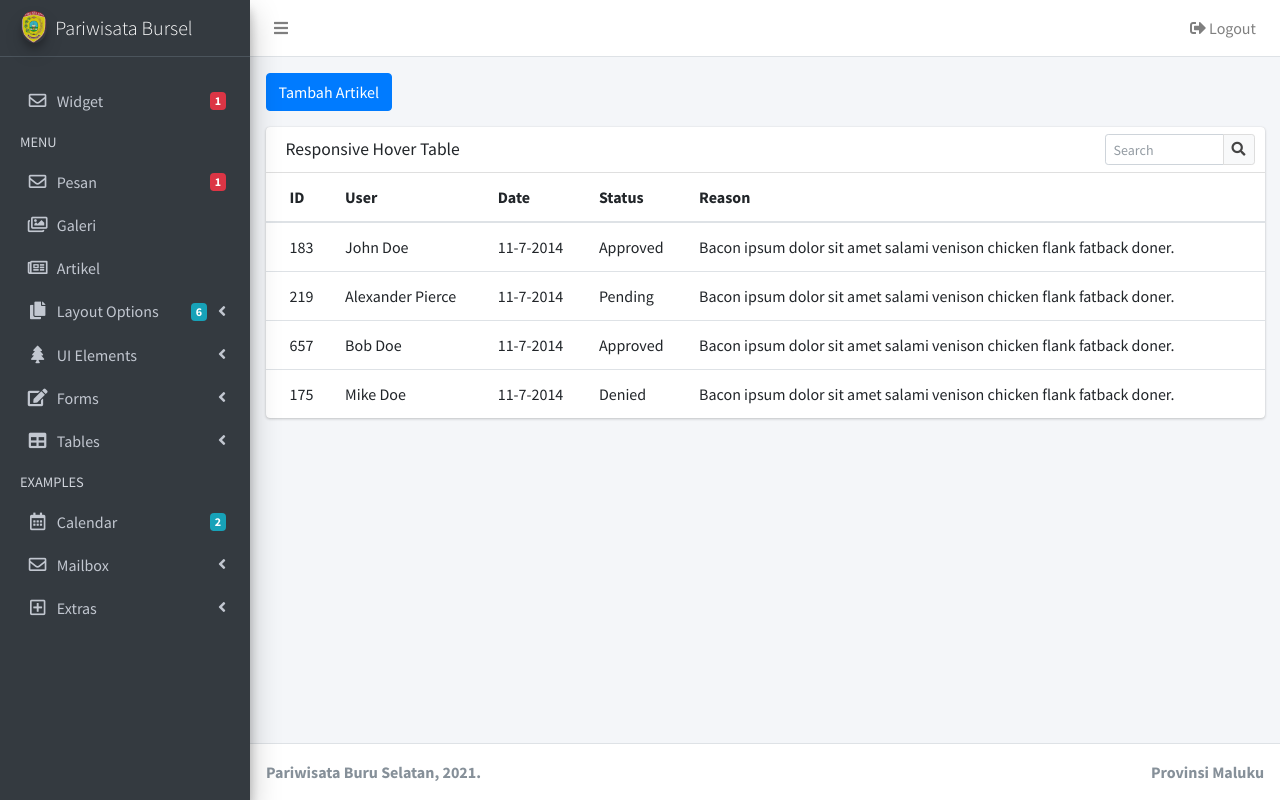
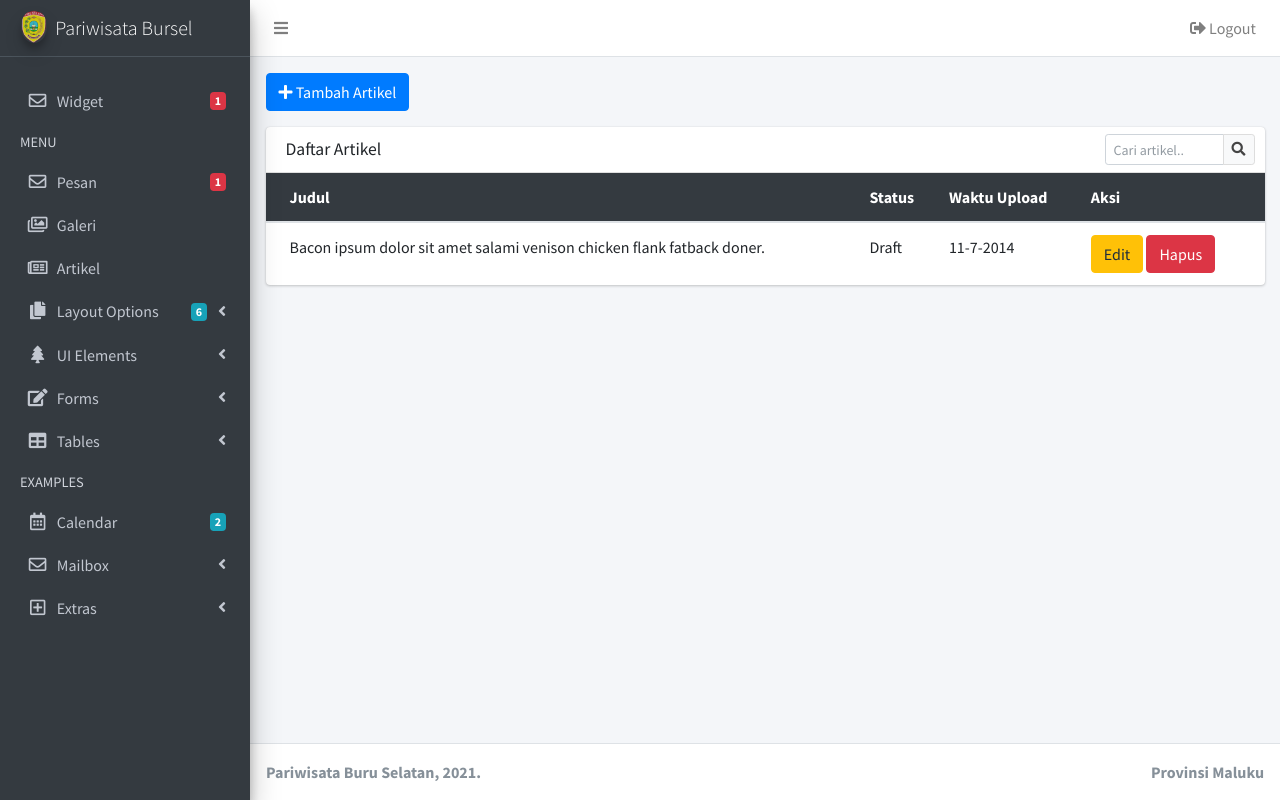
Before and after one commit to ianfleon/pariwisata-bursel, a PHP site: page /pariwisata-bursel/admin/artikel.php in a window 1280 px wide. Run offline with PHP 8.4, Linux system fonts and the light colour scheme; some libraries are stand-ins or nearby versions.

Commit message:
fixed tampilan

```diff
--- a/admin/artikel/list-artikel.php
+++ b/admin/artikel/list-artikel.php
@@ -1,14 +1,16 @@
-<a href="artikel.php?view=tambah-artikel" class="btn btn-primary mb-3">Tambah Artikel</a>
+<!-- Tombol Tambah Artikel -->
+<a href="artikel.php?view=form-post" class="btn btn-primary mb-3"><i class="fas fa-plus"></i> Tambah Artikel</a>
+
+<!-- Tabel List Artikel -->
 <div class="row">
     <div class="col-12">
         <div class="card">
+
             <div class="card-header">
-                <h3 class="card-title">Responsive Hover Table</h3>
-
+                <h3 class="card-title">Daftar Artikel</h3>
                 <div class="card-tools">
                     <div class="input-group input-group-sm" style="width: 150px;">
-                    <input type="text" name="table_search" class="form-control float-right" placeholder="Search">
-
+                        <input type="text" name="table_search" class="form-control float-right" placeholder="Cari artikel..">
                         <div class="input-group-append">
                         <button type="submit" class="btn btn-default">
                             <i class="fas fa-search"></i>
@@ -18,50 +20,32 @@
                 </div>
             </div>
             <!-- /.card-header -->
+
             <div class="card-body table-responsive p-0">
                 <table class="table table-hover text-nowrap">
-                  <thead>
+                    <thead class="bg-dark">
                         <tr>
-                      <th>ID</th>
-                      <th>User</th>
-                      <th>Date</th>
+                            <th>Judul</th>
                             <th>Status</th>
-                      <th>Reason</th>
+                            <th>Waktu Upload</th>
+                            <th>Aksi</th>
                         </tr>
                     </thead>
                     <tbody>
                         <tr>
-                      <td>183</td>
-                      <td>John Doe</td>
+                            <td>Bacon ipsum dolor sit amet salami venison chicken flank fatback doner.</td>
+                            <td>Draft</td>
                             <td>11-7-2014</td>
-                      <td><span class="tag tag-success">Approved</span></td>
-                      <td>Bacon ipsum dolor sit amet salami venison chicken flank fatback doner.</td>
-                    </tr>
-                    <tr>
-                      <td>219</td>
-                      <td>Alexander Pierce</td>
-                      <td>11-7-2014</td>
-                      <td><span class="tag tag-warning">Pending</span></td>
-                      <td>Bacon ipsum dolor sit amet salami venison chicken flank fatback doner.</td>
-                    </tr>
-                    <tr>
-                      <td>657</td>
-                      <td>Bob Doe</td>
-                      <td>11-7-2014</td>
-                      <td><span class="tag tag-primary">Approved</span></td>
-                      <td>Bacon ipsum dolor sit amet salami venison chicken flank fatback doner.</td>
-                    </tr>
-                    <tr>
-                      <td>175</td>
-                      <td>Mike Doe</td>
-                      <td>11-7-2014</td>
-                      <td><span class="tag tag-danger">Denied</span></td>
-                      <td>Bacon ipsum dolor sit amet salami venison chicken flank fatback doner.</td>
+                            <td>
+                                <a href="#" class="btn btn-warning">Edit</a>
+                                <a href="#" class="btn btn-danger">Hapus</a>
+                            </td>
                         </tr>
                   </tbody>
                 </table>
             </div>
             <!-- /.card-body -->
+
         </div>
     <!-- /.card -->
     </div>
```
Lines whose indentation alone changed are shown as unchanged.
